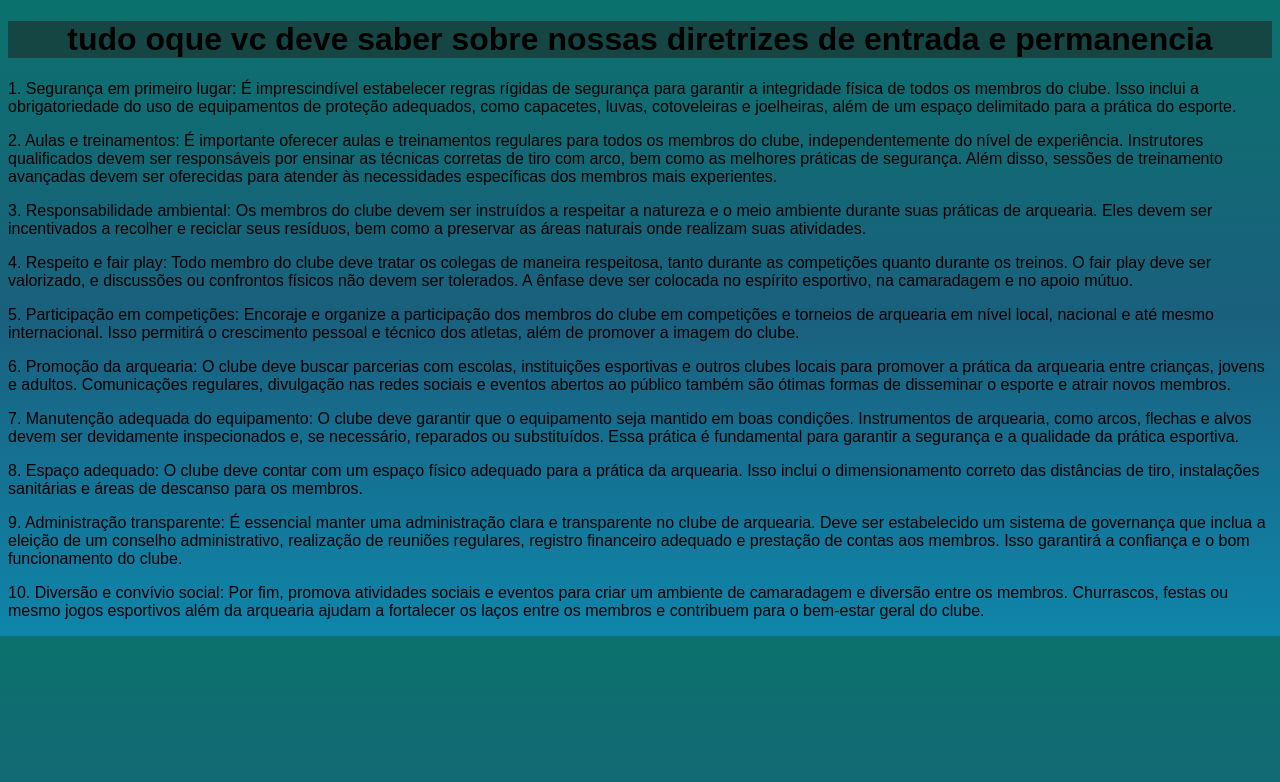
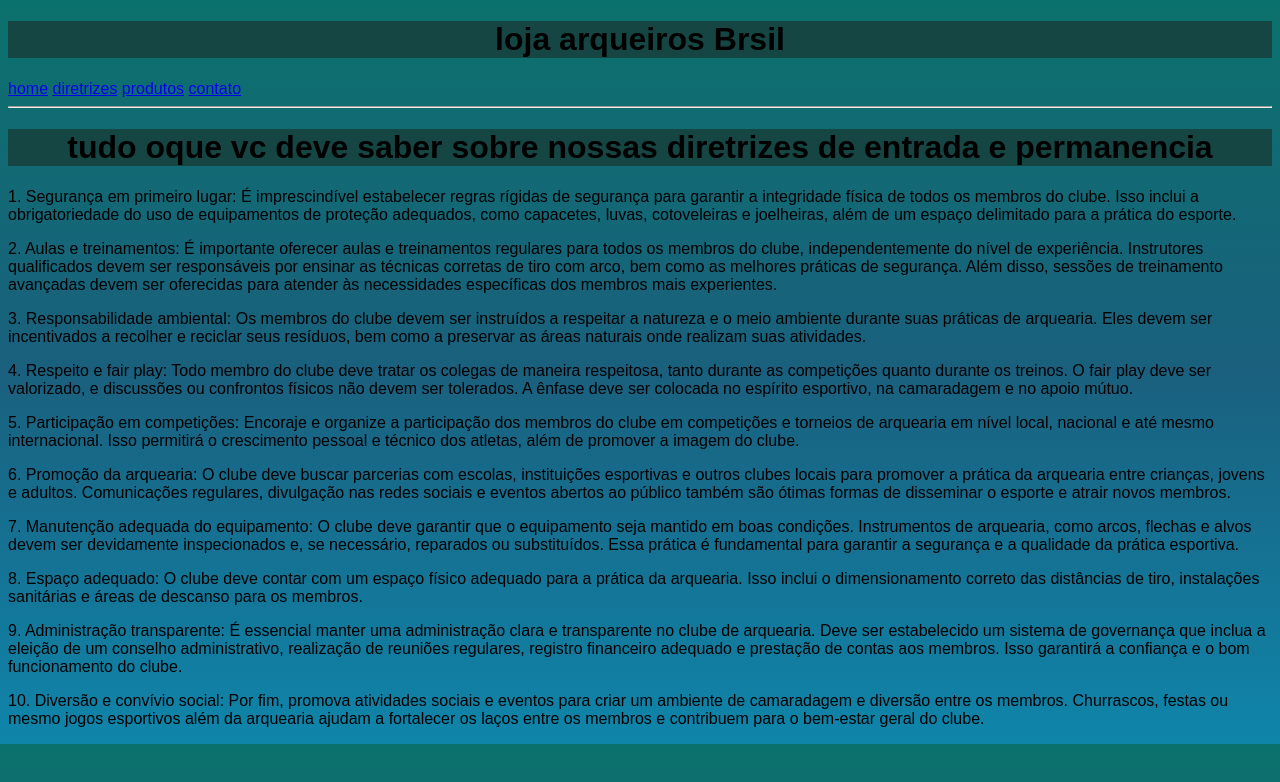
Before and after one commit to nardomaciel/arqueirosbr, a plain HTML site: page diretrizes.html in a window 1280 px wide. Drawn offline with Linux system fonts and the light colour scheme; files that its build step writes are made by us from their sources.

Commit message:
Add files via upload
cabeçalho e gradiente corrigidos

```diff
--- a/diretrizes.html
+++ b/diretrizes.html
@@ -7,6 +7,15 @@
      <link rel="shortcut icon" href="imagens/diretriz.png" type="image/x-icon">
     <title>diretrizes</title>
 </head>
+<body>
+    <h1>loja arqueiros Brsil</h1>
+    <nav>
+    <a href="index.html">home</a>
+    <a href="diretrizes.html" target="_blank">diretrizes</a>
+    <a href="produtos.html" target="_blank">produtos</a>
+    <a href="contatos.html" target="_blank">contato</a>
+    </nav>
+    <hr>
     <body>
     <h1>tudo oque vc deve saber sobre nossas diretrizes de entrada e permanencia</h1>
     <p>1. Segurança em primeiro lugar: É imprescindível estabelecer regras rígidas de segurança para garantir a integridade física de todos os membros do clube. Isso inclui a obrigatoriedade do uso de equipamentos de proteção adequados, como capacetes, luvas, cotoveleiras e joelheiras, além de um espaço delimitado para a prática do esporte.</p>
```
